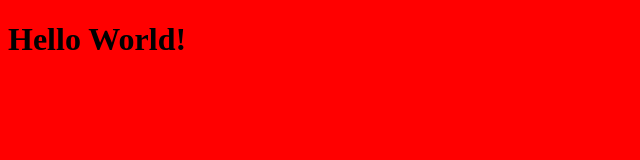
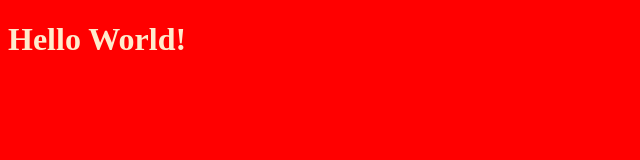
Before and after one commit to moussaabou/myproject01, a plain HTML site: page index.html in a window 1280 px wide. Shown: the whole page, without its empty margins (0-640 px from the left). Drawn offline with Linux system fonts and the light colour scheme.

Commit message:
add color h1

```diff
--- a/style.css
+++ b/style.css
@@ -2,3 +2,6 @@ body
 {
     background-color: red;
 }
+h1{
+    color: blanchedalmond;
+}
```
